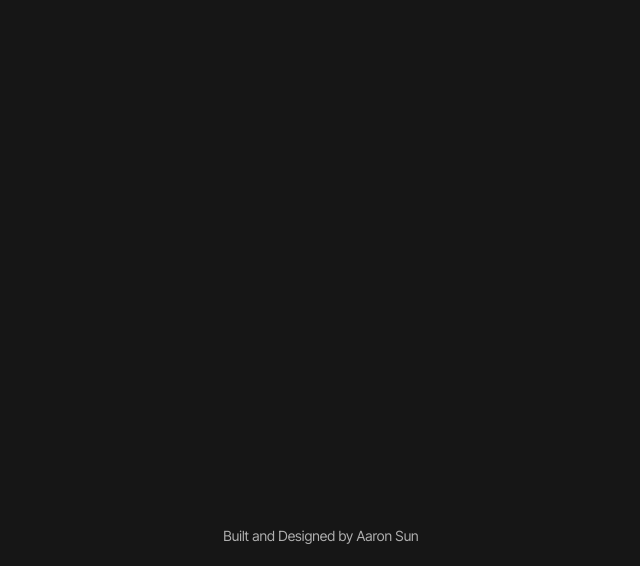
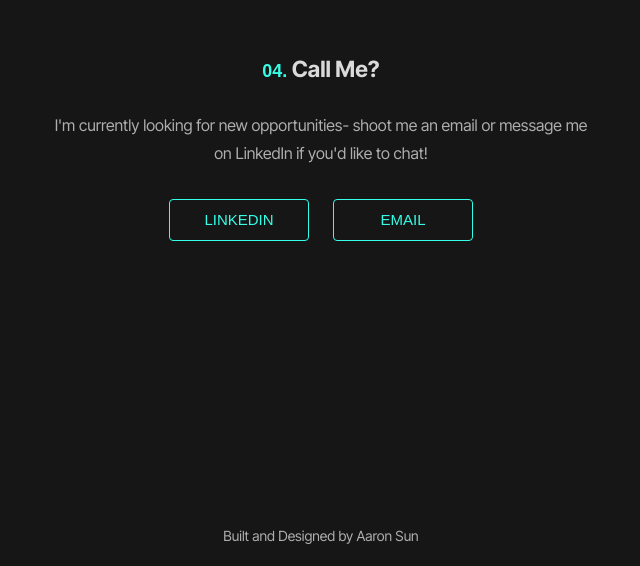
Before and after one commit to aaronzsun/personalwebsite, a Next.js app: page / in a window 1280 px wide. Shown: the part 3507-4073 px from the top of the page, without its empty margins (319-959 px from the left). Built offline with nearby package versions, Linux system fonts and the light colour scheme; a web font is replaced by a local one.

Commit message:
revert last commit

```diff
--- a/src/app/page.js
+++ b/src/app/page.js
@@ -488,6 +488,7 @@ export default function Home() {
             </Box>
 
             <Box
+              ref={sectionRefs[3]}
               height="20vh"
               width="100%"
               sx={{
```
